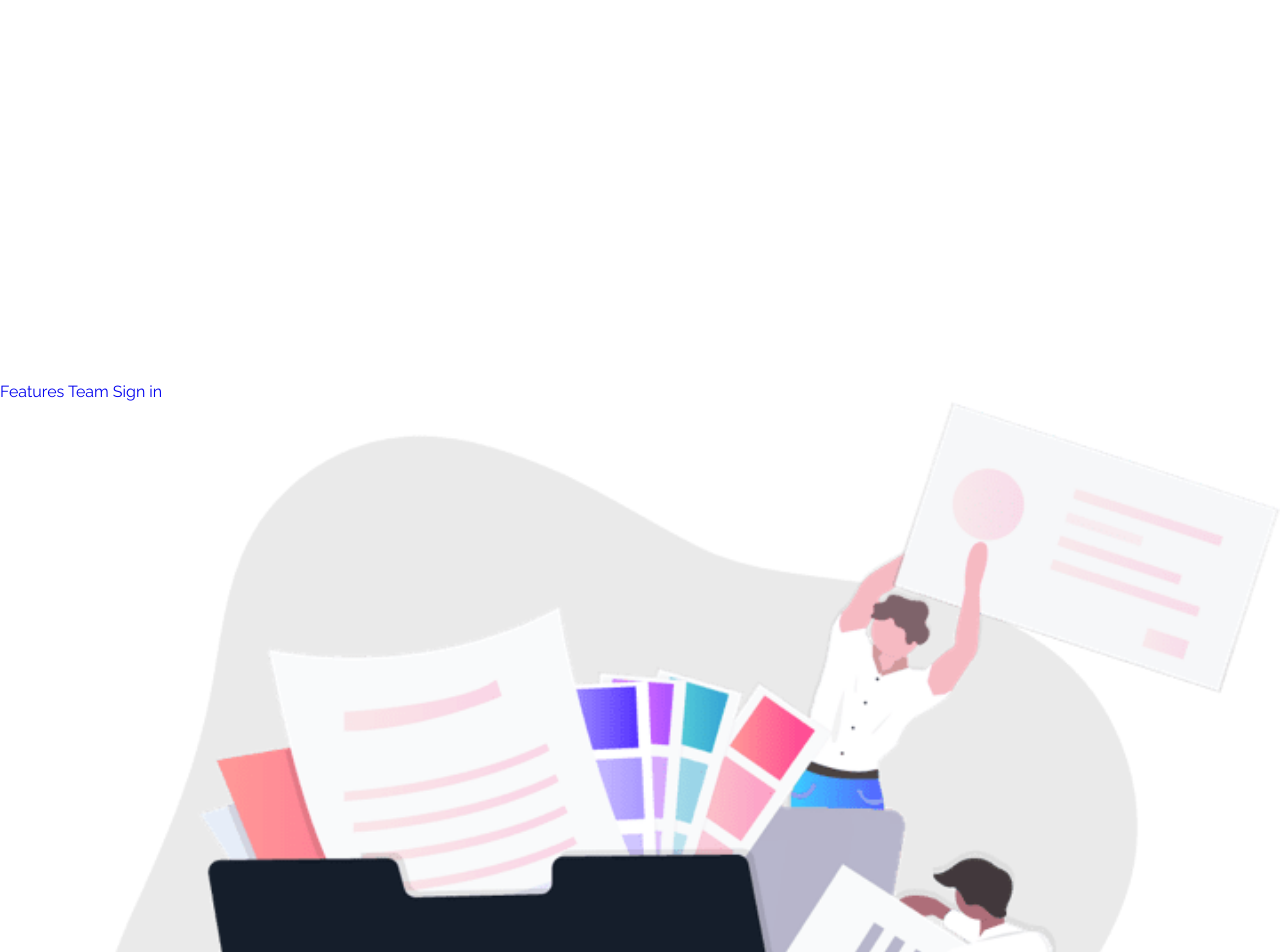
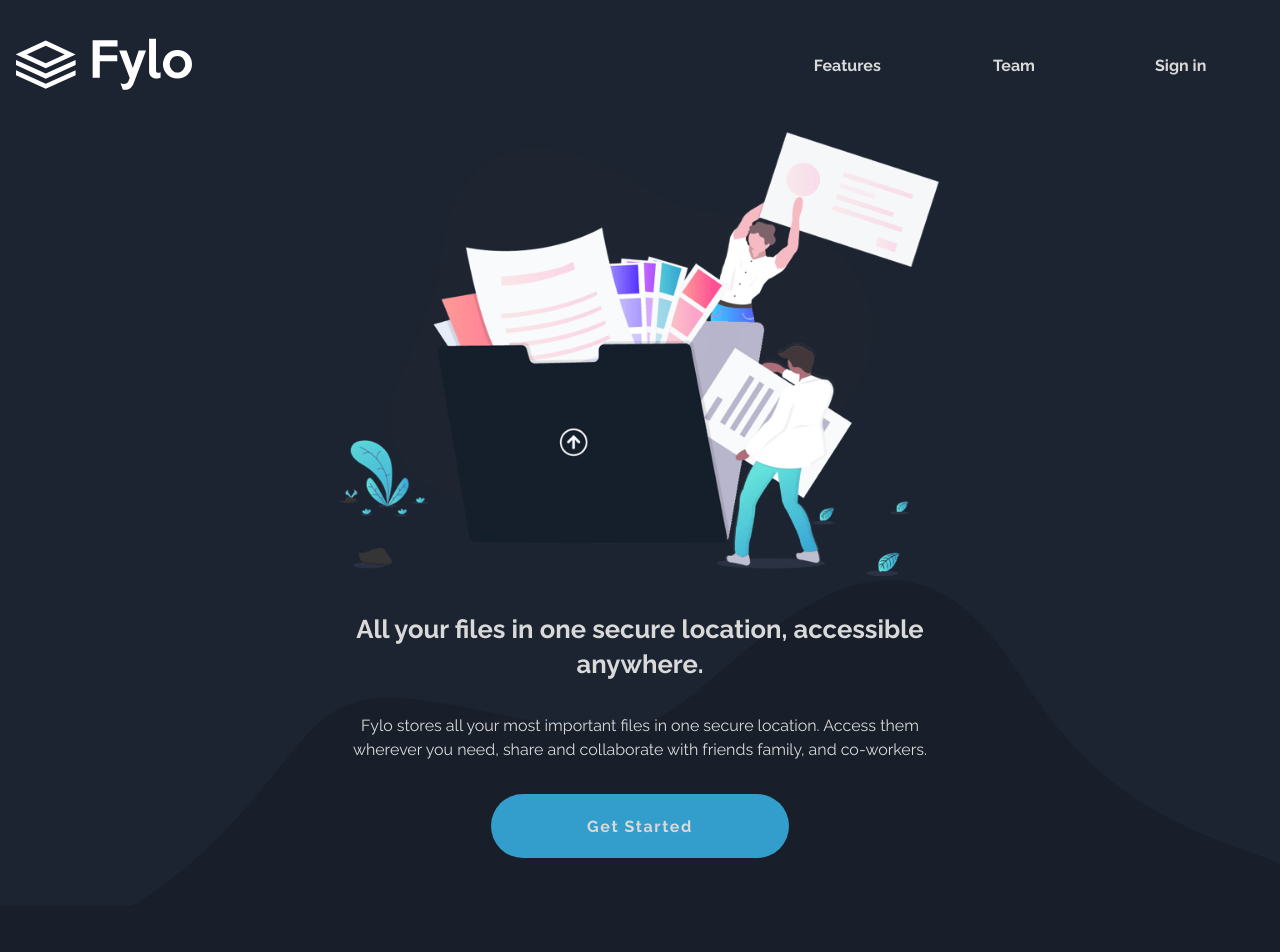
Before and after one commit to gerry9009/PK-landingpage, a plain HTML site: page index.html in a window 1280 px wide. Shown: the top 952 px of the page. Drawn offline with Linux system fonts and the light colour scheme.

Commit message:
Órán elkészült tartalom - 2024-02-25

```diff
--- a/assets/styles/base.css
+++ b/assets/styles/base.css
@@ -18,6 +18,7 @@
   padding: 0;
   box-sizing: border-box;
   scroll-behavior: smooth;
+  color: var(--gray);
 }
 
 ul,
@@ -33,3 +34,36 @@ img {
 a {
   text-decoration: none;
 }
+
+body {
+  background-color: var(--dark-blue-content);
+  min-width: 380px;
+}
+
+h1 {
+  font-size: 1.6rem;
+  line-height: 2.2rem;
+}
+
+.button {
+  background-color: var(--blue);
+  border: none;
+  outline: none;
+  cursor: pointer;
+  padding: 1.4rem 6rem;
+  border-radius: 40px;
+  font-weight: 700;
+  font-size: 1rem;
+  letter-spacing: 0.1rem;
+  transition: all 0.3s ease-out;
+}
+
+.button:hover {
+  background-color: var(--cyan);
+  color: var(--white);
+  box-shadow: 1px 1px 5px var(--cyan);
+}
+
+.button:active {
+  transform: scale(0.95);
+}
--- /dev/null
+++ b/assets/styles/feature.css
@@ -0,0 +1,45 @@
+.feature {
+  padding: 5rem 1rem;
+}
+
+.feature-container {
+  display: grid;
+  grid-template-columns: 1fr;
+  grid-template-rows: repeat(4, 1fr);
+  gap: 5rem;
+  max-width: 1000px;
+  margin: auto;
+}
+
+.feature-card {
+  height: 350px;
+  max-width: 400px;
+  margin: auto;
+  display: flex;
+  flex-direction: column;
+  justify-content: center;
+  align-items: center;
+  gap: 1rem;
+}
+
+.feature-card-top {
+  width: 40%;
+  max-width: 100px;
+}
+
+.feature-card-bottom {
+  text-align: center;
+}
+
+.feature-card-bottom p {
+  margin-top: 1rem;
+  line-height: 1.5rem;
+}
+
+@media (min-width: 992px) {
+  .feature-container {
+    grid-template-columns: repeat(2, 1fr);
+    grid-template-rows: repeat(2, 1fr);
+    gap: 3rem;
+  }
+}
--- a/assets/styles/header.css
+++ b/assets/styles/header.css
@@ -0,0 +1,40 @@
+header {
+  background: var(--dark-blue-main);
+  display: flex;
+  flex-direction: column;
+  align-items: center;
+  justify-content: space-between;
+  gap: 1rem;
+  padding: 2rem;
+}
+
+nav {
+  display: grid;
+  grid-template-columns: repeat(3, 1fr);
+}
+
+.nav-links {
+  padding: 1.5rem;
+  text-align: center;
+  font-weight: 700;
+}
+
+.nav-links:hover {
+  text-decoration: underline;
+  color: var(--white);
+  text-underline-offset: 0.5rem;
+}
+
+@media (min-width: 576px) {
+  header {
+    flex-direction: row;
+    padding: 2rem 1rem;
+  }
+}
+
+@media (min-width: 768px) {
+  nav {
+    width: 60vw;
+    max-width: 500px;
+  }
+}
--- /dev/null
+++ b/assets/styles/home.css
@@ -0,0 +1,49 @@
+.home {
+  background: var(--dark-blue-main);
+}
+
+.home-container {
+  width: 95%;
+  margin: auto;
+}
+
+.home-content {
+  background-image: url("../images/bg-curvy-mobile.svg");
+  background-repeat: no-repeat;
+  background-position: top;
+  background-size: cover;
+  padding: 2rem 0 3rem;
+}
+
+.home-content-container {
+  width: 80%;
+  margin: auto;
+  text-align: center;
+}
+
+.home-content-container p {
+  line-height: 1.5rem;
+  margin: 2rem 0;
+}
+
+@media (min-width: 576px) {
+}
+
+@media (min-width: 768px) {
+  .home-container {
+    width: 70%;
+    max-width: 600px;
+  }
+
+  .home-content {
+    background-image: url("../images/bg-curvy-desktop.svg");
+  }
+
+  .home-content-container {
+    width: 60%;
+    max-width: 600px;
+  }
+}
+
+@media (min-width: 992px) {
+}
--- a/index.html
+++ b/index.html
@@ -11,6 +11,15 @@
       type="image/x-icon"
     />
 
+    <!-- FONTAWESOME -->
+    <link
+      rel="stylesheet"
+      href="https://cdnjs.cloudflare.com/ajax/libs/font-awesome/6.5.1/css/all.min.css"
+      integrity="sha512-DTOQO9RWCH3ppGqcWaEA1BIZOC6xxalwEsw9c2QQeAIftl+Vegovlnee1c9QX4TctnWMn13TZye+giMm8e2LwA=="
+      crossorigin="anonymous"
+      referrerpolicy="no-referrer"
+    />
+
     <!-- GOOGLE FONTS -->
     <link rel="preconnect" href="https://fonts.googleapis.com" />
     <link rel="preconnect" href="https://fonts.gstatic.com" crossorigin />
@@ -22,18 +31,21 @@
     <!-- STYLES -->
     <link rel="stylesheet" href="./assets/styles/base.css" />
     <link rel="stylesheet" href="./assets/styles/header.css" />
+    <link rel="stylesheet" href="./assets/styles/home.css" />
+    <link rel="stylesheet" href="./assets/styles/feature.css" />
   </head>
   <body>
     <header>
-      <div>
+      <div class="header-logo">
         <a href="#home"><img src="./assets/images/logo.svg" alt="logo" /></a>
       </div>
       <nav>
-        <a href="#features">Features</a>
-        <a href="#team">Team</a>
-        <a href="#contact">Sign in</a>
+        <a href="#features" class="nav-links">Features</a>
+        <a href="#team" class="nav-links">Team</a>
+        <a href="#contact" class="nav-links">Sign in</a>
       </nav>
     </header>
+
     <main>
       <!-- HOME -->
       <section class="home" id="home">
@@ -44,13 +56,15 @@
           />
         </div>
         <div class="home-content">
+          <div class="home-content-container">
             <h1>All your files in one secure location, accessible anywhere.</h1>
             <p>
               Fylo stores all your most important files in one secure location.
               Access them wherever you need, share and collaborate with friends
               family, and co-workers.
             </p>
-          <button>Get Started</button>
+            <button class="button">Get Started</button>
+          </div>
         </div>
       </section>
       <!-- Feature -->
@@ -140,7 +154,9 @@
             Securely share files and folders with friends, family and colleagues
             for live collaboration. No email attachments required.
           </p>
-          <a href="#">See how Fylo works</a>
+          <a href="#"
+            >See how Fylo works <i class="fa-solid fa-arrow-right"></i
+          ></a>
         </div>
       </section>
 
@@ -209,7 +225,7 @@
         </p>
         <form action="#" class="contact-form">
           <input type="email" placeholder="email@example.com" />
-          <input type="submit" value="Get Started For Free" />
+          <input type="submit" value="Get Started For Free" class="button" />
         </form>
       </section>
     </main>
```
Lines whose indentation alone changed are shown as unchanged.
